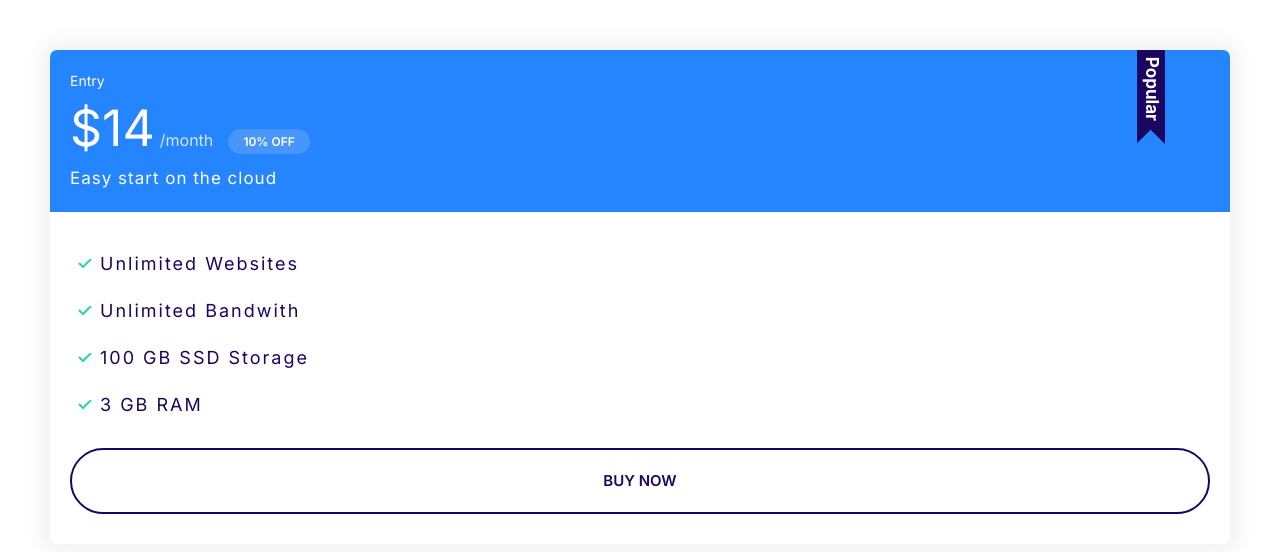
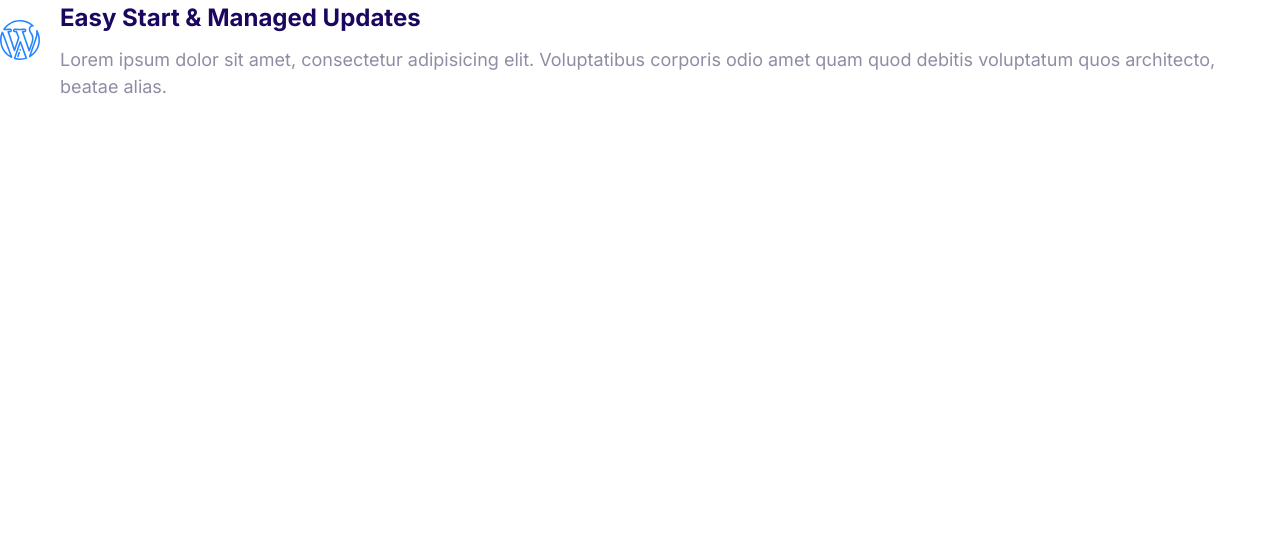
Before and after one commit to yuriamancio/moshifycourse, a plain HTML site: page index.html in a window 1280 px wide. Drawn offline with Linux system fonts and the light colour scheme.

Commit message:
Define the media objects.

```diff
--- a/css/styles.css
+++ b/css/styles.css
@@ -373,3 +373,20 @@ a {
     font-size: 1.7rem;
   }
 }
+
+/* Media Object */
+.media {
+  display: flex;
+}
+
+.media__title {
+  margin-top: 0;
+}
+
+.media__body {
+  margin: 0 2rem;
+}
+
+.media__image {
+  margin-top: 2rem;
+}
--- a/index.html
+++ b/index.html
@@ -14,24 +14,19 @@
     <link rel="stylesheet" href="css/styles.css" />
   </head>
   <body>
-    <div class="plan plan--popular" style="padding: 5rem">
-      <div class="card card--primary">
-        <header class="card__header">
-          <h3 class="plan__name">Entry</h3>
-          <span class="plan__price">$14</span>
-          <span class="plan__billing-cycle">/month</span>
-          <span class="badge badge--small badge--primary">10% OFF</span>
-          <span class="plan__description">Easy start on the cloud</span>
-        </header>
-        <div class="card__body">
-          <ul class="list list--tick">
-            <li class="list__item">Unlimited Websites</li>
-            <li class="list__item">Unlimited Bandwith</li>
-            <li class="list__item">100 GB SSD Storage</li>
-            <li class="list__item">3 GB RAM</li>
-          </ul>
-          <a href="#" class="btn btn--outlined btn--block">Buy now</a>
-        </div>
+    <div class="media">
+      <div class="media__image">
+        <svg class="icon icon--primary">
+          <use xlink:href="images/sprite.svg#wordpress"></use>
+        </svg>
+      </div>
+      <div class="media__body">
+        <h3 class="media__title">Easy Start & Managed Updates</h3>
+        <p class="media__text">
+          Lorem ipsum dolor sit amet, consectetur adipisicing elit. Voluptatibus
+          corporis odio amet quam quod debitis voluptatum quos architecto,
+          beatae alias.
+        </p>
       </div>
     </div>
   </body>
```
Also changed, not shown: components/media-object.html (added, +15 -0 lines).
